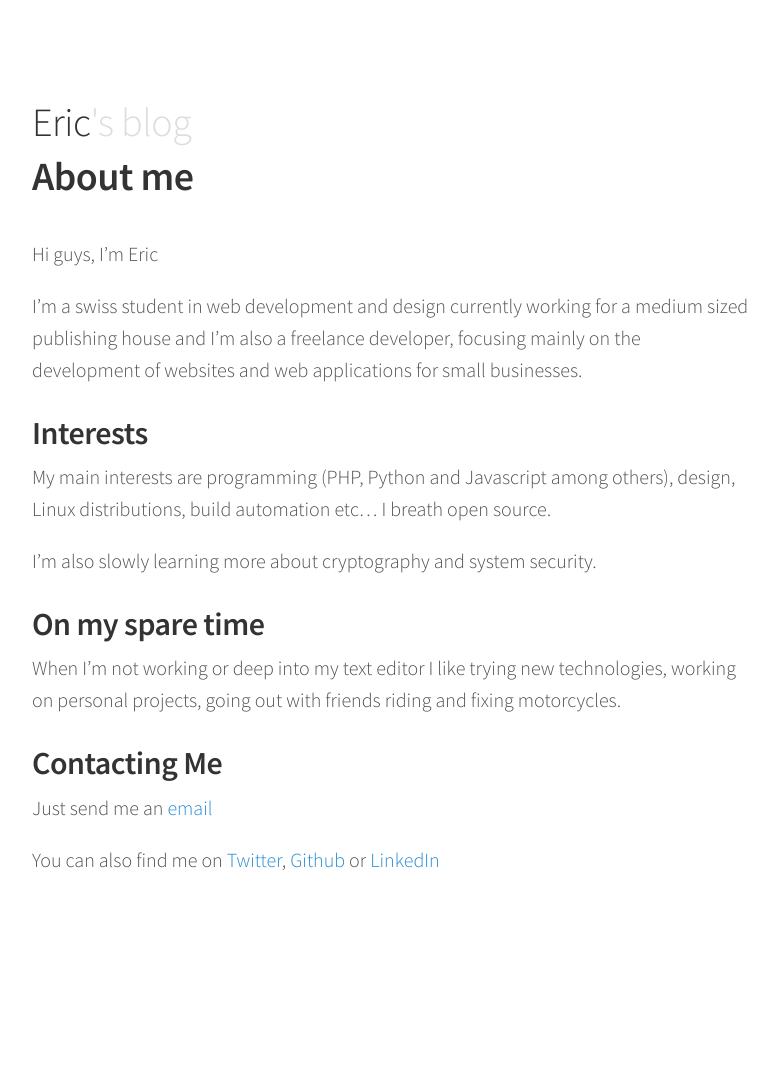
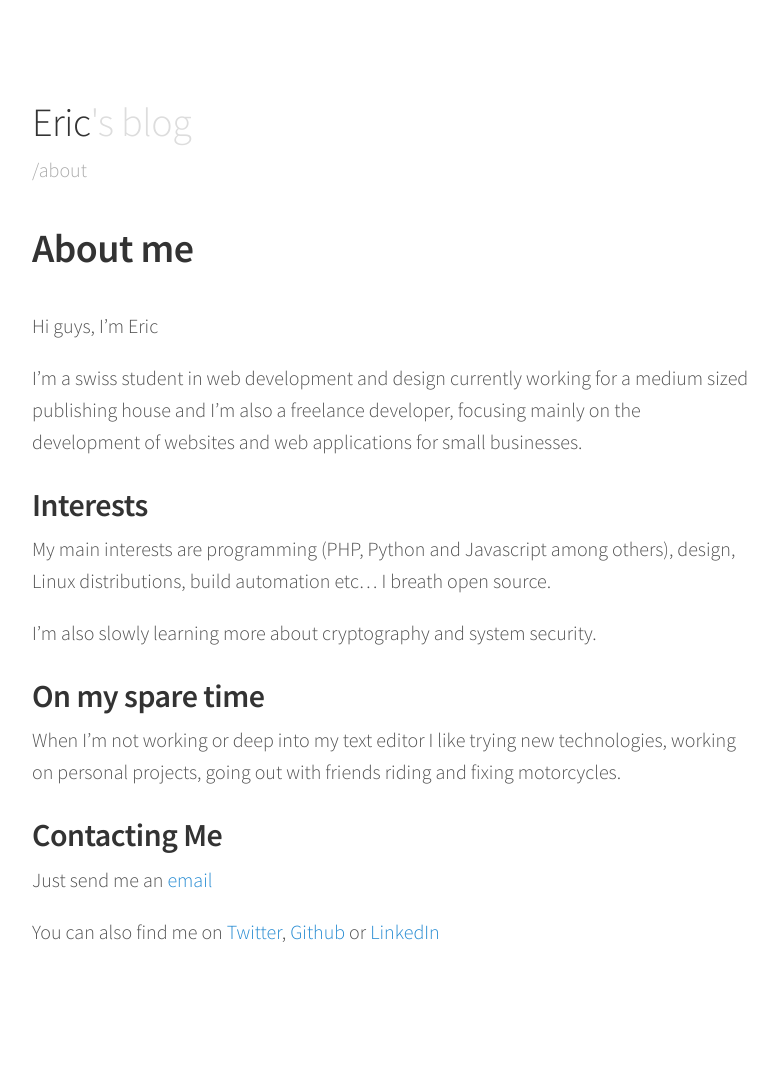
Before and after one commit to EricDupertuis/EricDupertuis.github.io, a Jekyll site: the page built from about.md, in a window 1280 px wide. Shown: the whole page, without its empty margins (248-1026 px from the left). Built offline with Jekyll 4.4.1, drawn with Linux system fonts in a browser that asks for light colours; before the commit the page ends 996 px from its top, so only the background shows below that.

Commit message:
menu on single pages

```diff
--- a/_layouts/page.html
+++ b/_layouts/page.html
@@ -5,6 +5,11 @@ layout: default
     <h1 class="masthead-title animated flipInX">
         <a href="{{ site.baseurl }}/">{{ site.name }}<span>&#39;s blog</span></a>
     </h1>
+    <nav class="masthead-nav animated fadeInUp">
+      {% for nav in site.nav %}
+      <a href="{{ nav.href }}">{{ nav.name }}</a>
+      {% endfor %}
+    </nav>
 </header>
 <div class="content page">
   <h1 class="page-title">{{ page.title }}</h1>
```
